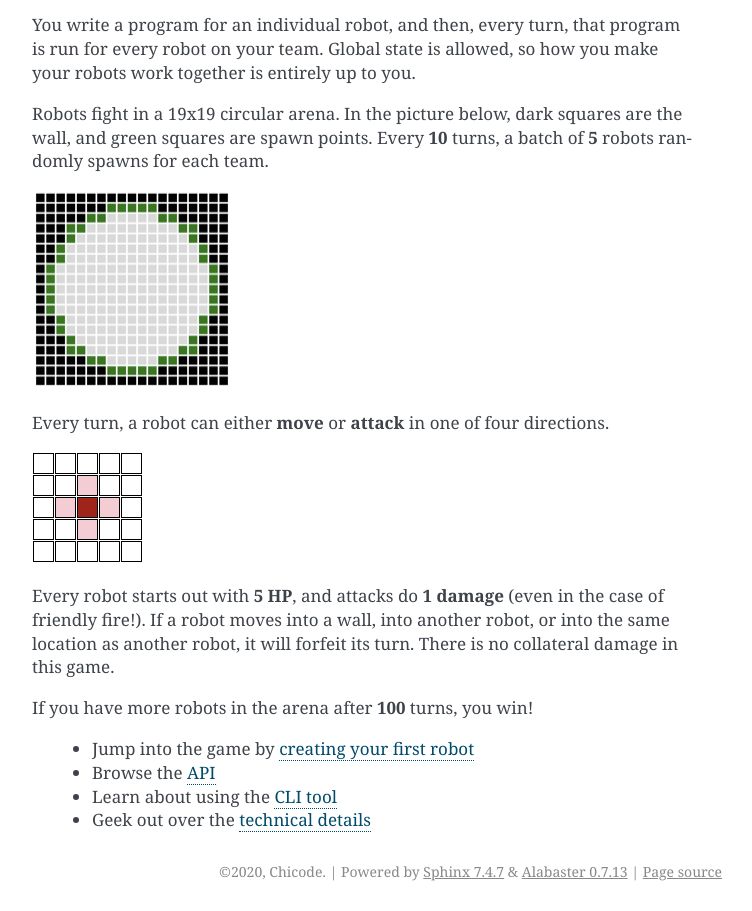
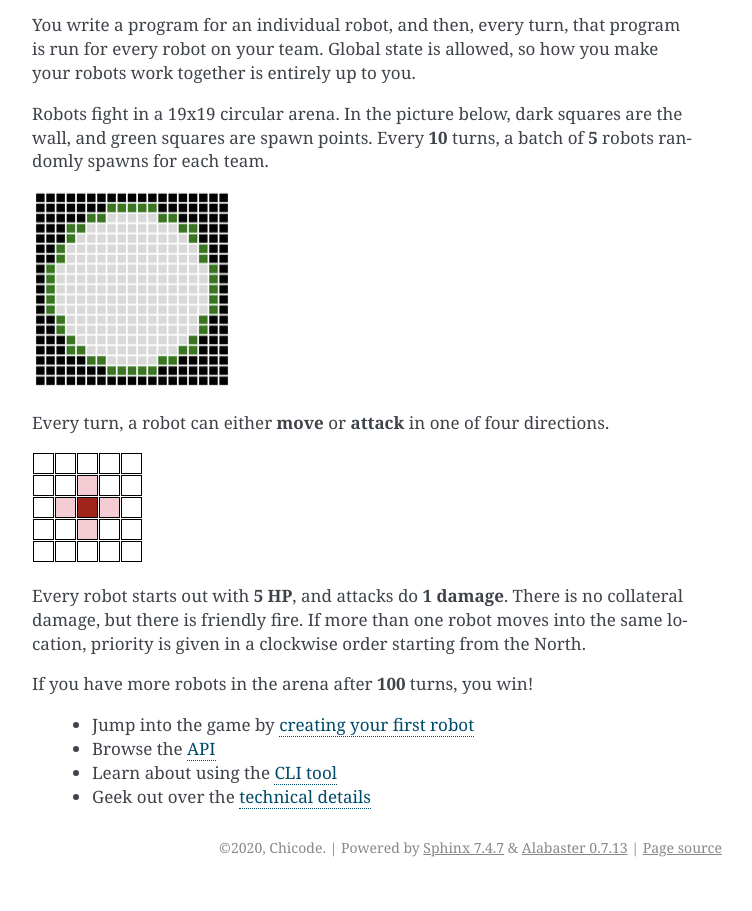
Before and after one commit to robot-rumble/docs, a Sphinx documentation site: the page built from source/index.rst, in a window 1280 px wide, cut to the strip 295-1206 px from the top of the page. Shown: the whole strip, without its empty margins (388-1140 px from the left). Built offline with Sphinx 7.4.7, drawn with Linux system fonts in a browser that asks for light colours; after the commit the page ends 1182 px from its top, so only the background shows below that.

Commit message:
Add a note about movement conflict resolution

```diff
--- a/source/index.rst
+++ b/source/index.rst
@@ -49,7 +49,7 @@ Every turn, a robot can either **move** or **attack** in one of four directions.
 
 .. image:: _static/grid.png
 
-Every robot starts out with **5 HP**, and attacks do **1 damage** (even in the case of friendly fire!). If a robot moves into a wall, into another robot, or into the same location as another robot, it will forfeit its turn. There is no collateral damage in this game.
+Every robot starts out with **5 HP**, and attacks do **1 damage**. There is no collateral damage, but there is friendly fire. If more than one robot moves into the same location, priority is given in a clockwise order starting from the North.
 
 If you have more robots in the arena after **100** turns, you win!
 
```
